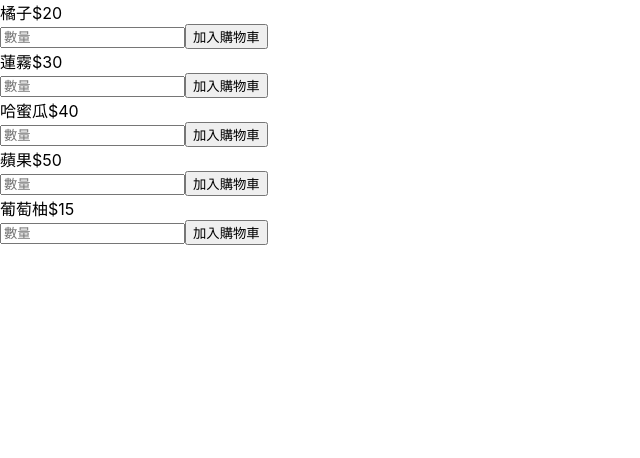
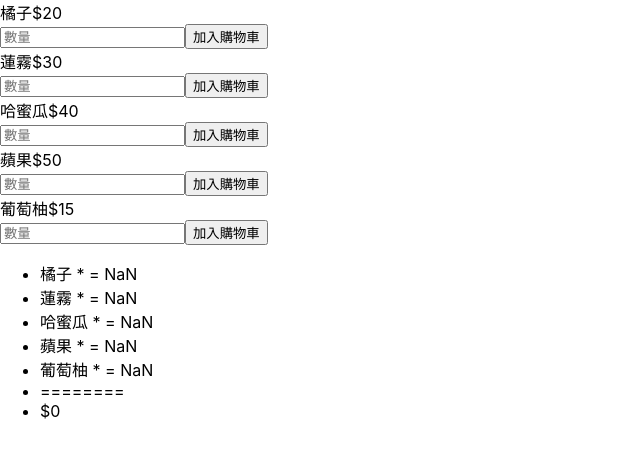
Before and after one commit to sasie59/react-homework, a React (Create React App) app: page / in a window 1280 px wide. Shown: the top 458 px of the page, without its empty margins (0-640 px from the left). Built offline with nearby package versions, Linux system fonts and the light colour scheme.

Commit message:
HW22  再給我點時間 我一定做的出來

```diff
--- a/src/Cart.js
+++ b/src/Cart.js
@@ -14,17 +14,52 @@ export default class Cart extends Component {
   constructor(){
     super()
     this.state = {
-      value : ''
+      value : '',
+      isJoin : false,
+      sum : 0,
     }
   }
+
+  handleSubmit = (event) => {
+    const money = fruitList.price * this.state.count
+    event.preventdefault()
+    this.setState ({
+      value : '',
+      isJoin : true,
+      [event.target.count] : +event.target.value + this.state.count,
+      sum : this.state.sum + money
+    })
+  }
+
+  handleChange = ({target}) => {
+    this.setState ({
+      [target.name] : +target.value,
+    })
+  }
+
   render() {
-    console.warn(fruitList[0]);
-
+    const {count} = this.state;
+    const money = fruitList.price * this.state.count
+    const itemList = fruitList.map(fruit =>(
+      <li key={fruit.name}> {fruit.name} * {count} = {money}</li>
+      // 我這邊的count有問題 so出現nan
+    ))
     return (
       <div>
         {fruitList.map(fruit => (
-        <CartFruit  key={fruit.name} name={fruit.name} price={fruit.price}/>
+        <CartFruit
+          count={this.state.count}
+          onSubmit={this.handleSubmit}
+          onChange={this.handleChange}
+          key={fruit.name}
+          name={fruit.name}
+          price={fruit.price}/>
         ))}
+        <ul>
+          {itemList}
+          <li>========</li>
+          <li>${this.state.sum}</li>
+        </ul>
       </div>
     )
   }
--- a/src/CartFruit.js
+++ b/src/CartFruit.js
@@ -6,7 +6,7 @@ export default function CartFruit(props) {
       <span>{props.name}</span>
       <span>${props.price}</span>
       <form onSubmit={props.onSubmit}>
-        <input type="number" placeholder='數量'/>
+        <input onChange={props.onChange} type="number" placeholder='數量'/>
         <button>加入購物車</button>
       </form>
     </div>
```
